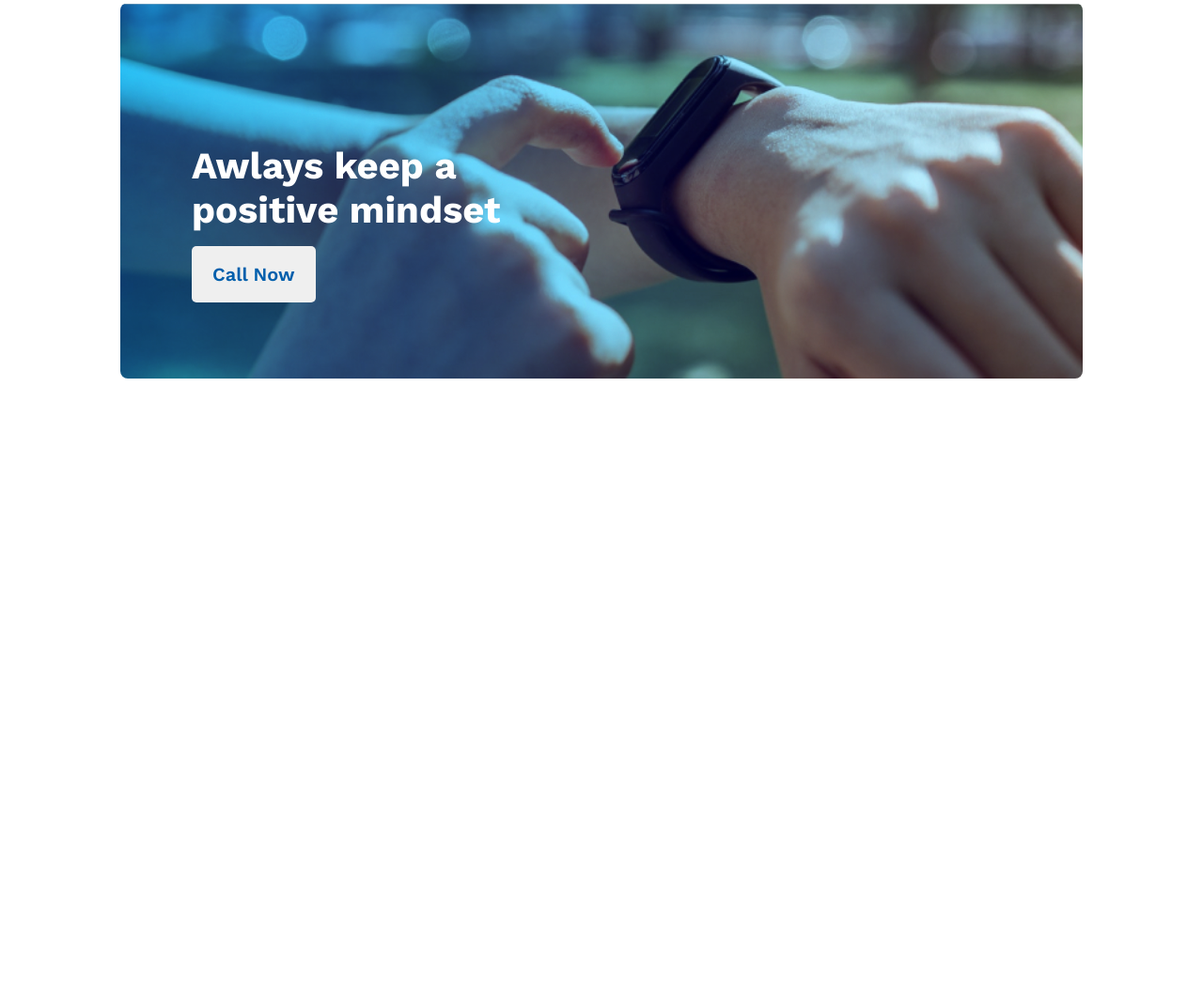
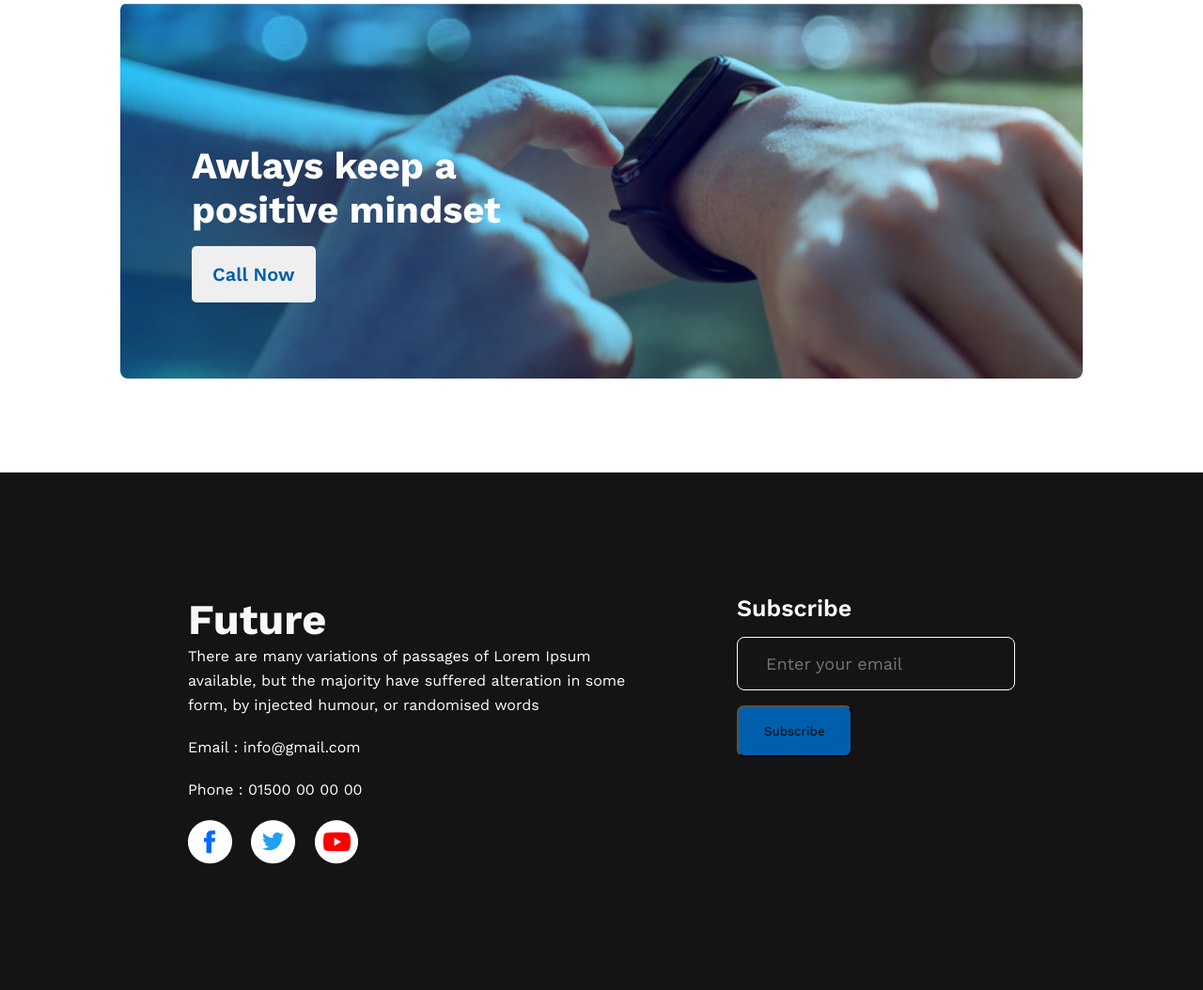
Before and after one commit to SajalSarkar5/new-year-projects, a plain HTML site: page index.html in a window 1280 px wide. Shown: the part 2329-3383 px from the top of the page at 94% size. Before the commit the page ends 2832 px from the top, so only its background shows below. Drawn offline with nearby package versions, Linux system fonts and the light colour scheme.

Commit message:
add footer part

```diff
--- a/index.html
+++ b/index.html
@@ -15,6 +15,7 @@
 </head>
 
 <body>
+    <!-- header part start -->
     <header>
         <section>
             <div class="header-area">
@@ -27,6 +28,9 @@
             </div>
         </section>
     </header>
+    <!-- header part end -->
+
+    <!-- main part start -->
     <main>
         <section>
             <div class="previous-year">
@@ -37,11 +41,11 @@
                     <h3>My failures of <br> previous year</h3>
                     <p>Contrary to popular belief, Lorem Ipsum is not simply random text. It has roots in a piece of
                         classical Latin literature from 45 BC, making it over 2000 years old. Richard McClintock.</p>
-                        <p><i class="fa-duotone fa-check"></i>Contrary to popular belief, is not simply.</p>
-                        <p><i class="fa-duotone fa-check"></i>Contrary to popular belief.</p>
-                        <p><i class="fa-duotone fa-check"></i>Contrary to popular , is not simply.</p>
-                        <p><i class="fa-duotone fa-check"></i>Contrary to popular belief, is not simply.</p>
-                        <p><i class="fa-duotone fa-check"></i>Contrary to popular simply.</p>
+                    <p><i class="fa-duotone fa-check"></i>Contrary to popular belief, is not simply.</p>
+                    <p><i class="fa-duotone fa-check"></i>Contrary to popular belief.</p>
+                    <p><i class="fa-duotone fa-check"></i>Contrary to popular , is not simply.</p>
+                    <p><i class="fa-duotone fa-check"></i>Contrary to popular belief, is not simply.</p>
+                    <p><i class="fa-duotone fa-check"></i>Contrary to popular simply.</p>
                 </div>
             </div>
         </section>
@@ -83,6 +87,27 @@
             </div>
         </section>
     </main>
+    <!-- main part end -->
+
+    <!-- footer part start -->
+    <footer>
+        <div class="future">
+            <h3>Future</h3>
+            <p>There are many variations of passages of Lorem  Ipsum <br> available, but the majority have suffered
+                alteration in some <br> form, by injected humour, or randomised words</p><br>
+            <p>Email : info@gmail.com</p><br>
+            <p>Phone : 01500 00 00 00</p><br>
+            <a href=""><img src="images/icons/fb.png" alt=""></a>
+            <a href=""><img src="images/icons/twitter.png" alt=""></a>
+            <a href=""><img src="images/icons/youtube.png" alt=""></a>
+        </div>
+        <div class="subscribe">
+            <h5>Subscribe</h5>
+            <input type="email" name="" placeholder="Enter your email" id=""><br>
+            <button class="btn">Subscribe</button>
+        </div>
+    </footer>
+    <!-- footer part end -->
 </body>
 
 </html>
--- a/style/style.css
+++ b/style/style.css
@@ -6,7 +6,7 @@
     font-family: 'Poppins', sans-serif;
     font-family: 'Work Sans', sans-serif;
 }
-
+/* header part start */
 .header-area {
     width: 100%;
     background-image: url('../images/banner/banner3.png');
@@ -19,25 +19,21 @@
     align-items: center;
     text-align: end;
 }
-
 .header-text {
     width: 30%;
     padding: 215px 225px;
 }
-
 .header-text h1 {
     color: #FFF;
     font-size: 65px;
     font-weight: 700;
 }
-
 .header-text p {
     color: #FFF;
     font-size: 16px;
     font-weight: 400;
     margin: 20px 0;
 }
-
 .btn-primary {
     padding: 18px 22px;
     border: 0;
@@ -46,7 +42,9 @@
     font-size: 20px;
     font-weight: 600;
 }
+/* header part end */
 
+/* main part start */
 .previous-year {
     display: flex;
     justify-content: space-between;
@@ -55,13 +53,11 @@
     text-align: start;
     padding: 130px 322px;
 }
-
 .previous-text h3 {
     color: #151414;
     font-size: 40px;
     font-weight: 700;
 }
-
 .previous-text p {
     color: #444343;
     font-size: 16px;
@@ -69,12 +65,10 @@
     line-height: 26px;
     margin: 20px 0;
 }
-
 .my-plans-area {
     text-align: center;
     margin-bottom: 135px;
 }
-
 .my-plans-area h2 {
     color: #151414;
     text-align: center;
@@ -82,28 +76,24 @@
     font-weight: 700;
     margin-bottom: 60px;
 }
-
 .plans {
     display: flex;
     justify-content: space-evenly;
     align-items: center;
     flex-wrap: wrap;
 }
-
 .plans-img h4 {
     color: #151414;
     text-align: center;
     font-size: 30px;
     font-weight: 700;
 }
-
 .plans-img p {
     color: #737272;
     text-align: center;
     font-size: 25px;
     font-weight: 500;
 }
-
 .calls-area {
     width: 80%;
     background-image: url('../images/watch.png'), url('../images/gradient1.png');
@@ -126,3 +116,51 @@
     font-weight: 700;
     margin-bottom: 15px;
 }
+/* main part end */
+
+/* footer part start */
+footer {
+    background-color: #151414;
+    display: flex;
+    padding: 130px 200px;
+    justify-content: space-between;
+}
+.future h3 {
+    color: #F8F8F8;
+    font-size: 45px;
+    font-weight: 700;
+}
+
+.future p {
+    color: #FFF;
+    font-size: 16px;
+    font-weight: 400;
+    line-height: 26px;
+}
+
+.future a img {
+    padding-right: 15px;
+}
+.subscribe h5 {
+    color: #FFF;
+    font-size: 25px;
+    font-weight: 600;
+}
+
+.subscribe input {
+    border-radius: 8px;
+    border: 1px solid #FFF;
+    padding: 17px 30px;
+    background-color: #151414;
+    color: #F3F3F3;
+    font-size: 18px;
+    font-weight: 400;
+    margin: 16px 0;
+}
+
+.btn {
+    border-radius: 8px;
+    background: #005FAC;
+    padding: 18px 27px;
+}
+/* footer part end */
```
